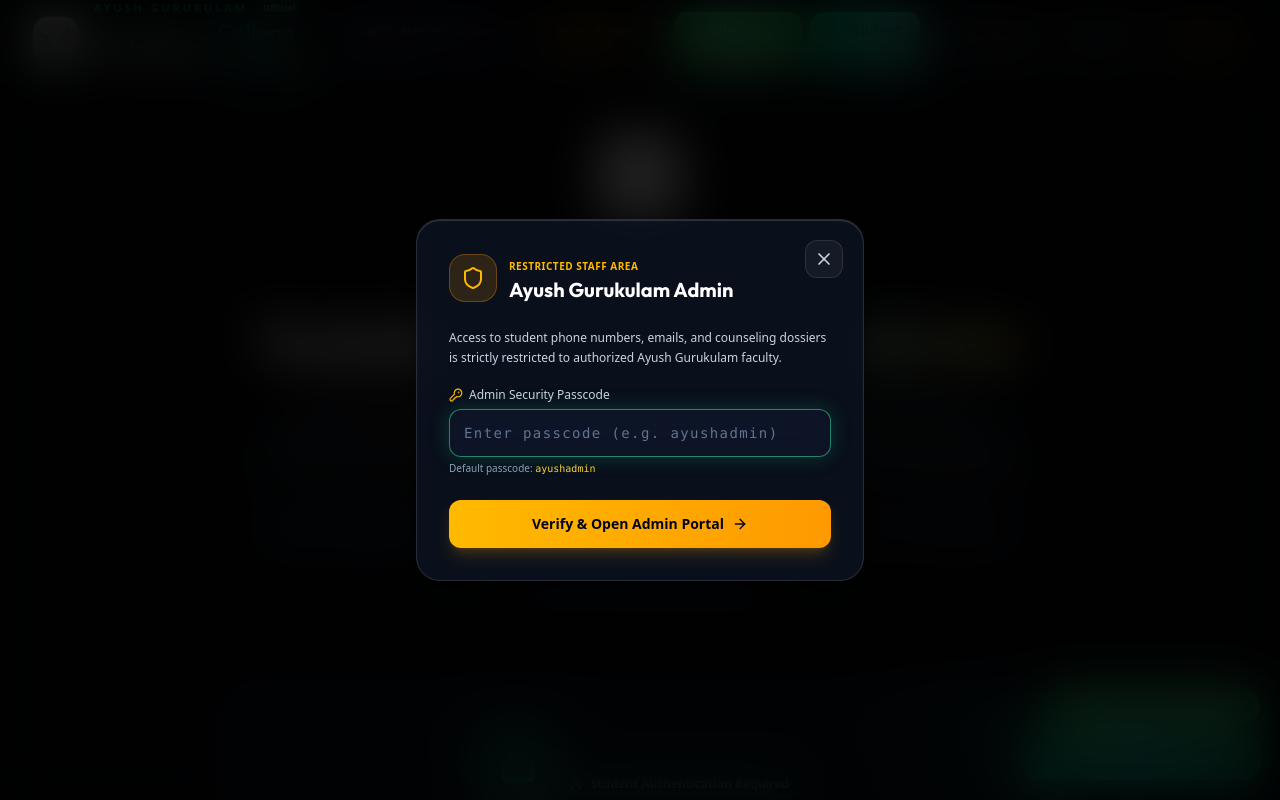
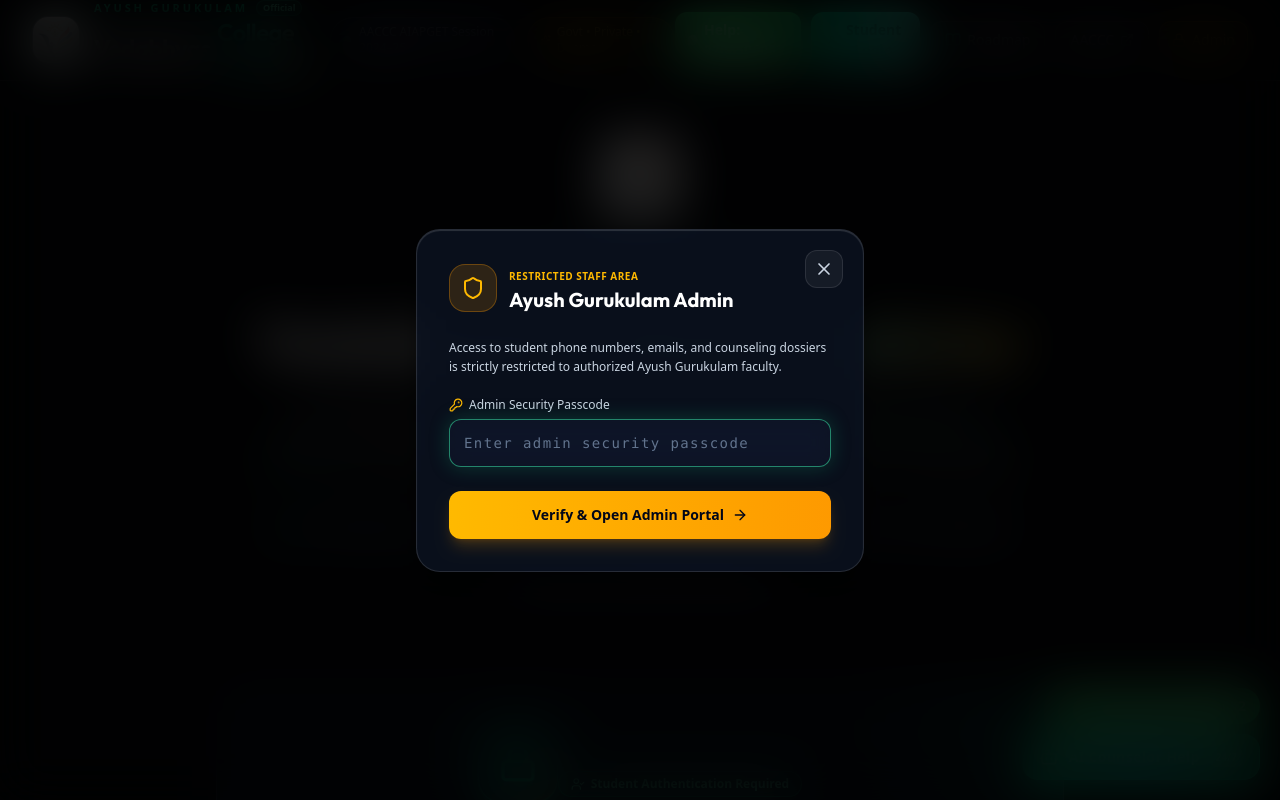
Before and after one commit to drdipali/vedabhyas-college-predictor, a React (Vite) app: page / in a window 1280 px wide. Both pictures are taken after a click on the button "Admin". Shown: the top 800 px of the page. Built offline with nearby package versions, Linux system fonts and the light colour scheme.

Commit message:
security: update admin passcode to 7798660051@iambest and remove all default passcode hints

```diff
--- a/src/components/AdminLoginModal.tsx
+++ b/src/components/AdminLoginModal.tsx
@@ -7,7 +7,7 @@ interface AdminLoginModalProps {
   onSuccess: () => void;
 }
 
-const ADMIN_PASSCODE = 'ayushadmin';
+const ADMIN_PASSCODE = '7798660051@iambest';
 
 export const AdminLoginModal: React.FC<AdminLoginModalProps> = ({
   isOpen,
@@ -21,7 +21,7 @@ export const AdminLoginModal: React.FC<AdminLoginModalProps> = ({
 
   const handleSubmit = (e: React.FormEvent) => {
     e.preventDefault();
-    if (passcode.trim() === ADMIN_PASSCODE || passcode.trim() === 'admin123') {
+    if (passcode.trim() === ADMIN_PASSCODE) {
       setError(false);
       setPasscode('');
       onSuccess();
@@ -83,7 +83,7 @@ export const AdminLoginModal: React.FC<AdminLoginModalProps> = ({
             </label>
             <input
               type="password"
-              placeholder="Enter passcode (e.g. ayushadmin)"
+              placeholder="Enter admin security passcode"
               value={passcode}
               onChange={(e) => {
                 setPasscode(e.target.value);
@@ -93,9 +93,6 @@ export const AdminLoginModal: React.FC<AdminLoginModalProps> = ({
               required
               className="w-full h-12 px-3.5 text-sm rounded-xl glass-input text-white placeholder-slate-500 font-mono tracking-widest"
             />
-            <span className="text-[10px] text-slate-400 mt-1 block">
-              Default passcode: <code className="text-amber-300 font-mono">ayushadmin</code>
-            </span>
           </div>
 
           <div className="pt-2">
--- a/src/components/Footer.tsx
+++ b/src/components/Footer.tsx
@@ -146,7 +146,7 @@ export const Footer: React.FC<FooterProps> = ({ onOpenGuide, onOpenAdminLogin })
             <button
               onClick={onOpenAdminLogin}
               className="inline-flex items-center gap-1.5 px-3 py-1 rounded-full bg-amber-500/10 hover:bg-amber-500/20 border border-amber-500/30 text-amber-300 hover:text-amber-200 text-xs font-medium transition-all cursor-pointer shadow-sm"
-              title="Restricted Faculty & Counselor Access (Passcode: ayushadmin)"
+              title="Restricted Faculty & Counselor Access"
             >
               <Lock className="w-3.5 h-3.5 text-amber-400" />
               <span>Faculty Admin Portal</span>
--- a/src/components/Navbar.tsx
+++ b/src/components/Navbar.tsx
@@ -140,7 +140,7 @@ export const Navbar: React.FC<NavbarProps> = ({
             <button
               onClick={onOpenAdminLogin}
               className="flex items-center gap-1.5 px-3 py-2 rounded-xl text-xs sm:text-sm font-medium text-amber-300 hover:text-amber-200 bg-amber-500/10 hover:bg-amber-500/20 border border-amber-500/30 transition-all cursor-pointer shadow-sm"
-              title="Admin & Faculty Access (Passcode: ayushadmin)"
+              title="Admin & Faculty Access"
             >
               <Lock className="w-3.5 h-3.5 text-amber-400" />
               <span>Admin</span>
@@ -240,7 +240,7 @@ export const Navbar: React.FC<NavbarProps> = ({
             className="w-full flex items-center justify-center gap-2 px-4 py-2.5 rounded-xl text-sm font-medium text-amber-300 bg-amber-500/10 border border-amber-500/30"
           >
             <Lock className="w-4 h-4 text-amber-400" />
-            <span>Admin & Staff Portal (Passcode: ayushadmin)</span>
+            <span>Admin & Faculty Portal</span>
           </button>
 
           <a
--- a/src/components/PredictorLockGate.tsx
+++ b/src/components/PredictorLockGate.tsx
@@ -98,7 +98,7 @@ export const PredictorLockGate: React.FC<PredictorLockGateProps> = ({ onOpenAuth
             <button
               onClick={onOpenAdminLogin}
               className="inline-flex items-center gap-1.5 px-3 py-1 rounded-lg bg-amber-500/10 hover:bg-amber-500/20 border border-amber-500/30 text-amber-300 hover:text-amber-200 font-semibold transition-all cursor-pointer"
-              title="Passcode: ayushadmin"
+              title="Restricted Faculty Access"
             >
               <ShieldAlert className="w-3.5 h-3.5 text-amber-400" />
               <span>Faculty Admin Portal Login</span>
```
Also changed, not shown: 1 other file (tests, documents, lock files or other folders).
